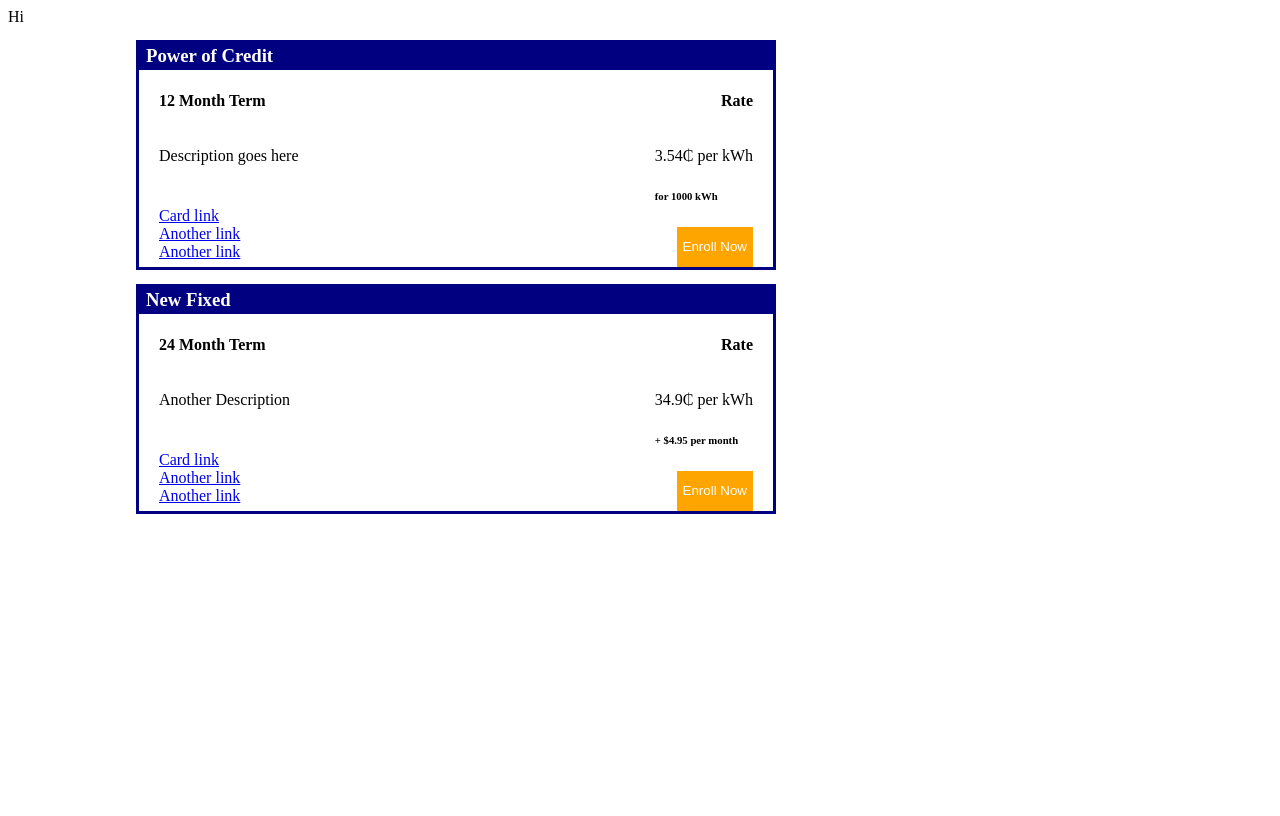
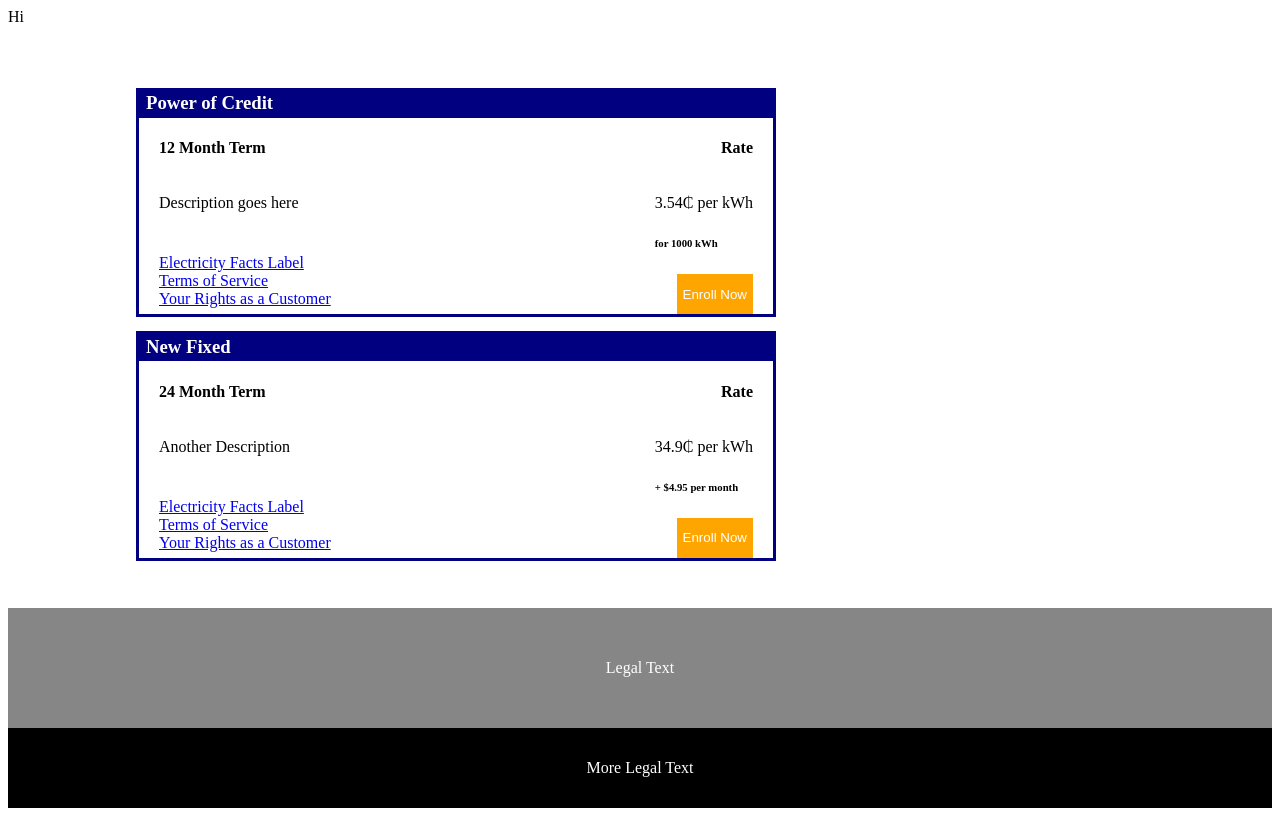
Before and after one commit to MegaBeedrillTAO/PulsePowerProject2, a Django app: page / in a window 1280 px wide. Before the commit the page ends 514 px from the top, so only its background shows below. Run offline with Django 3.2, Linux system fonts and the light colour scheme; data comes from the database, SQL or seed files in the repository; both versions use the stored data as it was after the commit.

Commit message:
Still having issues with the block statements. Need those figured out to continue.

```diff
--- a/Webpage/templates/index.html
+++ b/Webpage/templates/index.html
@@ -29,9 +29,9 @@
                     </div>
                     <div class="link-button">
                         <div class="link-container">
-                            <a href="#" class="card-link">Card link</a>
-                            <a href="#" class="card-link">Another link</a>
-                            <a href="#" class="card-link">Another link</a>
+                            <a href="#" class="card-link">Electricity Facts Label</a>
+                            <a href="#" class="card-link">Terms of Service</a>
+                            <a href="#" class="card-link">Your Rights as a Customer</a>
                         </div>
                         <button class="enroll">Enroll Now</button>
                     </div>
--- a/static/css/styles.css
+++ b/static/css/styles.css
@@ -1,5 +1,10 @@
 body {
    background: white;
+   display: flex;
+   flex-direction: column;
+   padding: 0;
+   justify-content: space-between;
+   height: 100vh;
 }
 
 .column {
@@ -59,3 +64,22 @@ body {
     border: none;
     height: 40px;
 }
+
+.light-grey {
+    background: #868686;
+    color: white;
+    height: 15vh;
+    display: flex;
+    justify-content: center;
+    align-items: center;
+}
+
+.dark-grey {
+    background: black;
+    color: white;
+    height: 10vh;
+    display: flex;
+    justify-content: center;
+    align-items: center;
+
+}
--- a/templates/base.html
+++ b/templates/base.html
@@ -20,6 +20,10 @@
         {% block content %}
         {% endblock content %}
     </div>
+    <section class="bottom-stuff">
+        <section class="light-grey">Legal Text</section>
+        <footer class="dark-grey">More Legal Text</footer>
+    </section>
 
 </body>
 </html>
--- a/templates/topnavbar.html
+++ b/templates/topnavbar.html
@@ -1,6 +1,6 @@
 {% extends 'base.html'%}
 
-{% block nav %}
+{% block nav%}
 
 <nav class="navbar navbar-expand-lg navbar-light bg-light">
   <a class="navbar-brand" href="#">Navbar</a>
```
Also changed, not shown: db.sqlite3.
